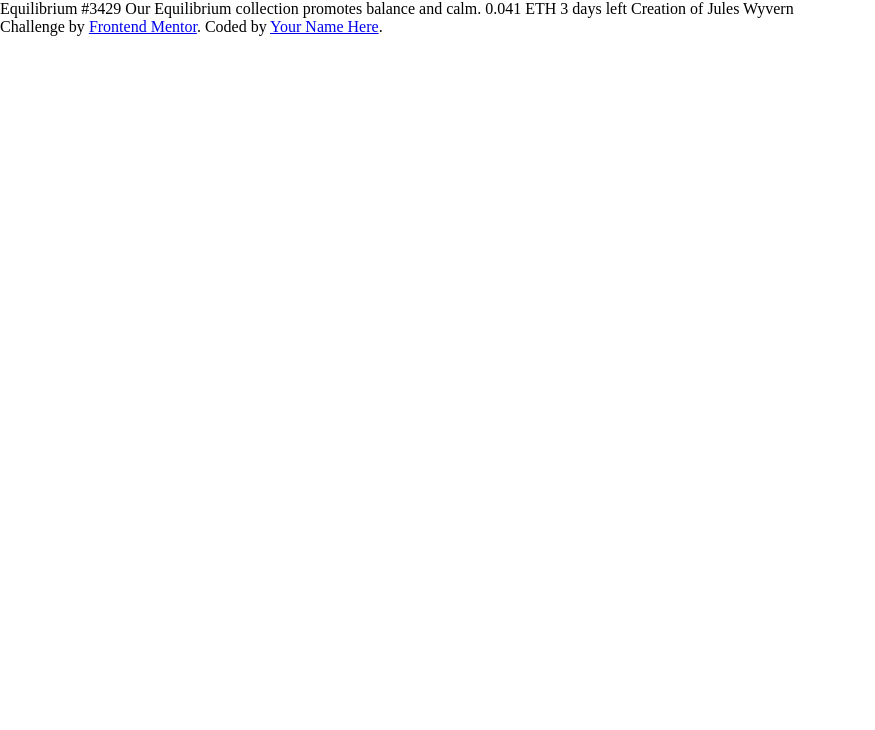
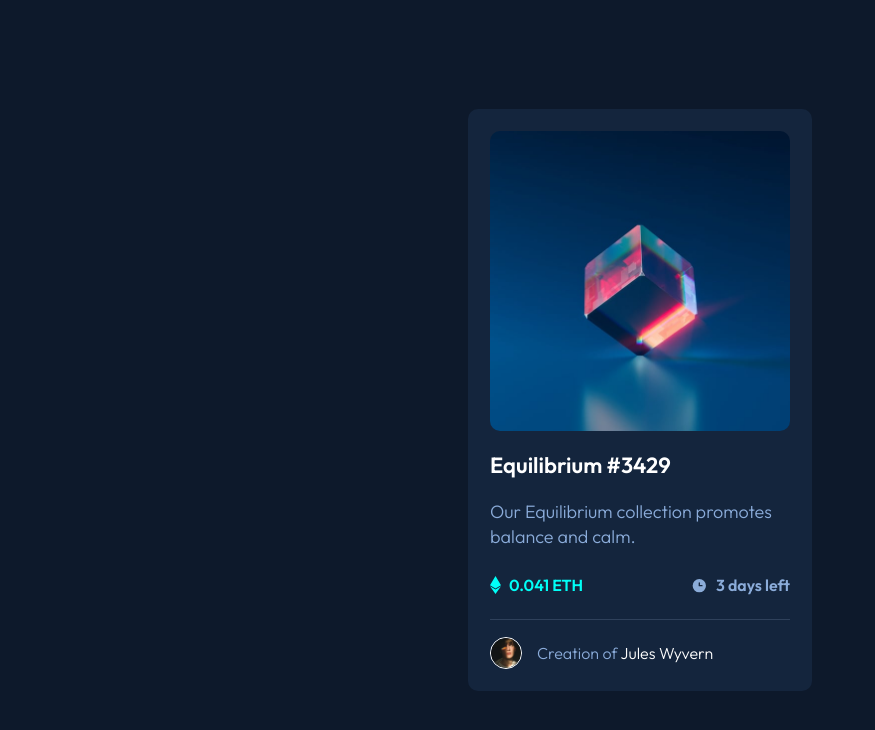
Before and after one commit to feMoraes0/fem-nft-preview-card, a plain HTML site: page index.html in a window 1280 px wide. Shown: the whole page, without its empty margins (0-875 px from the left). Drawn offline with Linux system fonts and the light colour scheme.

Commit message:
Adds the solution

```diff
--- a/index.html
+++ b/index.html
@@ -8,19 +8,28 @@
     <link rel="stylesheet" href="./style.css" />
   </head>
   <body>
-
-  Equilibrium #3429
-
-  Our Equilibrium collection promotes balance and calm.
-
-  0.041 ETH
-  3 days left
-
-  Creation of Jules Wyvern
-
-  <div class="attribution">
-    Challenge by <a href="https://www.frontendmentor.io?ref=challenge" target="_blank">Frontend Mentor</a>.
-    Coded by <a href="#">Your Name Here</a>.
+    <main class="content">
+      <article class="card">
+        <img class="card__image" src="./images/image-equilibrium.jpg" alt="product">
+        <div class="card__text-box">
+          <h4 class="card__text-box__title">Equilibrium #3429</h4>
+          <p class="card__text-box__paragraph">Our Equilibrium collection promotes </br> balance and calm.</p>
+          <div class="card__text-box__footer">
+            <p class="card__text-box__footer__price">
+              <img src="./images/icon-ethereum.svg" alt="etherium">
+              <span>0.041 ETH</span>
+            </p>
+            <p class="card__text-box__footer__time">
+              <img src="./images/icon-clock.svg" alt="clock">
+              <span>3 days left</span>
+            </p>
           </div>
+        </div>
+        <footer class="card__footer">
+          <img class="card__footer__img" src="./images/image-avatar.png" alt="author">
+          <p class="card__footer__text">Creation of <span class="card__footer__text--white">Jules Wyvern</span></p>
+        </footer>
+      </article>
+    </main>
   </body>
 </html>
--- a/style.css
+++ b/style.css
@@ -1,9 +1,128 @@
+@import url('https://fonts.googleapis.com/css2?family=Outfit:wght@300;400;600&display=swap');
+
+:root {
+  --soft-blue: hsl(215, 51%, 70%);
+  --cyan: hsl(178, 100%, 50%);
+  --white: hsl(0, 0%, 100%);
+  --background-dark-blue: hsl(217, 54%, 11%);
+  --card-dark-blue: hsl(216, 50%, 16%);
+  --line-dark-blue: hsl(215, 32%, 27%);
+  --font-default: 'Outfit', sans-serif;
+}
+
 *, *::after, *::before {
   box-sizing: inherit;
+  font-family: var(--font-default);
   margin: 0;
   padding: 0;
 }
 
 html {
   box-sizing: border-box;
+  font-size: 62.5%;
 }
+
+body {
+  height: 100vh;
+  position: relative;
+  width: 100vw;
+}
+
+.content {
+  align-items: center;
+  background-color: var(--background-dark-blue);
+  display: flex;
+  flex: row;
+  height: 100%;
+  justify-content: center;
+  width: 100%;
+}
+
+.card {
+  background-color: var(--card-dark-blue);
+  border-radius: 1rem;
+  display: flex;
+  flex-direction: column;
+  justify-content: center;
+  padding: 2.2rem;
+}
+
+.card__image {
+  align-self: center;
+  border-radius: 1rem;
+  margin-bottom: 2rem;
+  width: 30rem;
+}
+
+.card__text-box {
+  border-bottom: 1px solid var(--line-dark-blue);
+  padding-bottom: .3rem;
+}
+
+.card__text-box__title {
+  color: var(--white);
+  font-size: 2.2rem;
+  margin-bottom: 2rem;
+}
+
+.card__text-box__paragraph {
+  color: var(--soft-blue);
+  font-size: 1.8rem;
+  font-weight: 300;
+  line-height: 2.5rem;
+  margin-bottom: 2.6rem;
+}
+
+.card__text-box__footer {
+  align-items: center;
+  display: flex;
+  flex-direction: row;
+  justify-content: space-between;
+  margin-bottom: 2.1rem;
+}
+
+.card__text-box__footer__price {
+  color: var(--cyan);
+}
+
+.card__text-box__footer__time {
+  color: var(--soft-blue);
+}
+
+.card__text-box__footer__price, .card__text-box__footer__time {
+  align-items: center;
+  display: flex;
+  flex-direction: row;
+  font-size: 1.6rem;
+  justify-content: flex-start;
+}
+
+.card__text-box__footer__price span, .card__text-box__footer__time span {
+  font-weight: 600;
+  margin-left: .8rem;
+}
+
+.card__footer {
+  align-items: center;
+  display: flex;
+  flex-direction: row;
+  justify-content: flex-start;
+  margin-top: 1.7rem;
+}
+
+.card__footer__img {
+  border-radius: 100%;
+  border: .1rem solid var(--white);
+  width: 3.2rem;
+}
+
+.card__footer__text {
+  color: var(--soft-blue);
+  font-size: 1.6rem;
+  font-weight: 300;
+  margin-left: 1.5rem;
+}
+
+.card__footer__text--white {
+  color: var(--white);
+}
```
Lines whose indentation alone changed are shown as unchanged.
